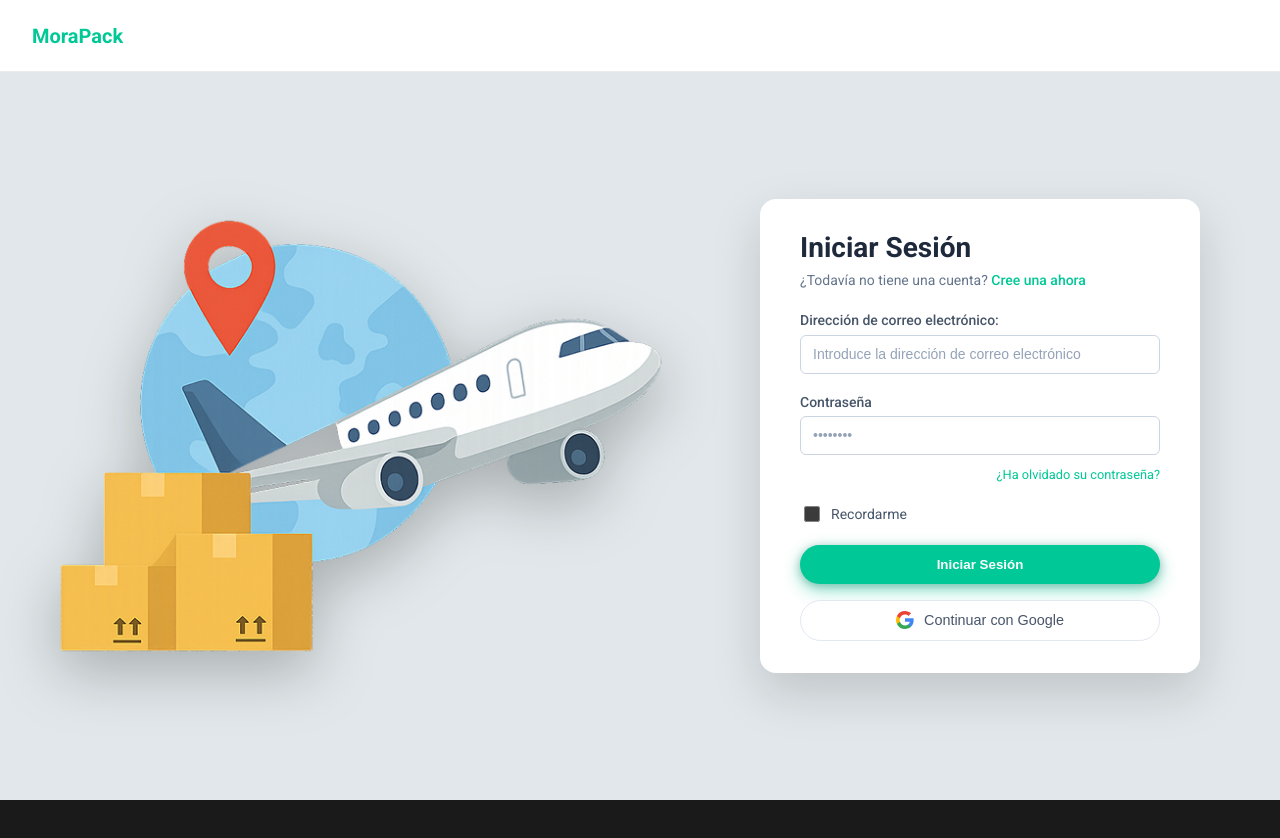
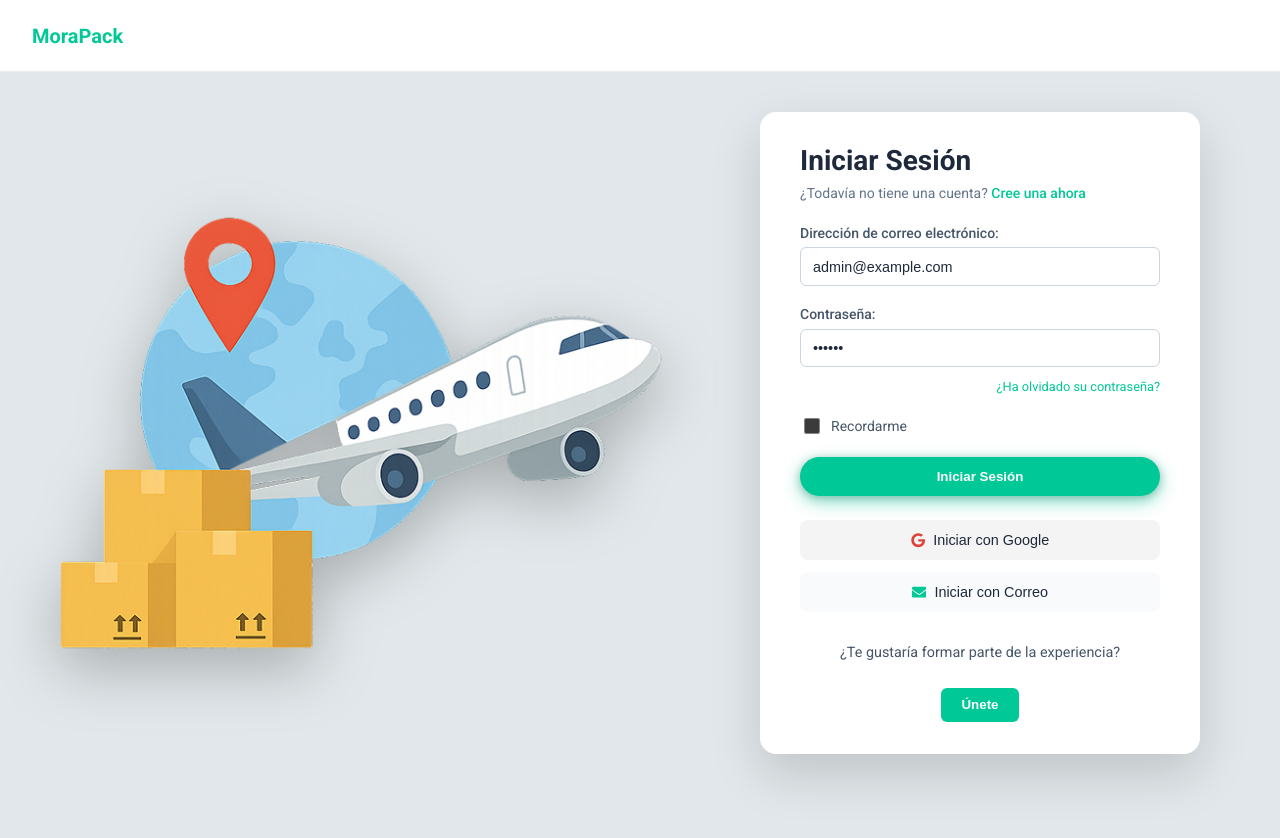
Before and after one commit to krowslyare/morapack-frontend, a React (Vite) app: page /login in a window 1280 px wide. Shown: the top 838 px of the page. Before the commit the page ends 800 px from the top, so only its background shows below. Built offline with nearby package versions, Linux system fonts and the light colour scheme.

Commit message:
login
Actualizacion y realizacion de cambios al login

```diff
--- a/src/pages/LoginPage/LoginPage.styles.ts
+++ b/src/pages/LoginPage/LoginPage.styles.ts
@@ -1,5 +1,9 @@
+// Este archivo define los estilos de la página de login usando styled-components.
+// Cada constante exportada representa un elemento HTML con estilos aplicados.
+
 import styled from 'styled-components'
 
+// Título principal del formulario
 export const Title = styled.h1`
   margin: 0 0 0.5rem 0;
   font-size: 1.75rem;
@@ -7,6 +11,7 @@ export const Title = styled.h1`
   color: #1e293b;
 `
 
+// Subtítulo con enlace para registrarse
 export const Subtitle = styled.p`
   margin: 0 0 1.5rem 0;
   font-size: 0.875rem;
@@ -23,6 +28,7 @@ export const Subtitle = styled.p`
   }
 `
 
+// Contenedor de cada campo del formulario (email, contraseña, etc.)
 export const FormField = styled.div`
   display: flex;
   flex-direction: column;
@@ -30,12 +36,14 @@ export const FormField = styled.div`
   margin-bottom: 1.25rem;
 `
 
+// Etiqueta (texto que describe un campo)
 export const Label = styled.label`
   color: #475569;
   font-size: 0.875rem;
   font-weight: 500;
 `
 
+// Enlace de ayuda ("¿Olvidaste tu contraseña?")
 export const HelpLink = styled.a`
   display: inline-block;
   margin-top: 0.35rem;
@@ -49,12 +57,71 @@ export const HelpLink = styled.a`
   }
 `
 
+// Contenedor para el checkbox "Recordarme"
 export const CheckboxWrapper = styled.div`
   margin-bottom: 1.25rem;
 `
 
+// Agrupa los botones principales (Iniciar sesión y Google)
 export const ButtonGroup = styled.div`
   display: flex;
   flex-direction: column;
   gap: 1rem;
 `
+// Contenedor para las opciones de inicio de sesión alternativo
+export const AltLoginContainer = styled.div`
+  display: flex;
+  flex-direction: column;
+  gap: 0.75rem;
+  margin: 1.5rem 0;
+`
+
+// Botón alternativo (ejemplo: Google o Correo)
+export const AltButton = styled.button<{ bg?: string; hover?: string }>`
+  display: flex;
+  align-items: center;
+  justify-content: center;
+  gap: 0.5rem;
+  background-color: ${(props) => props.bg || '#f1f5f9'};
+  color: #1e293b;
+  border: none;
+  border-radius: 8px;
+  padding: 0.75rem;
+  font-size: 0.9rem;
+  font-weight: 500;
+  cursor: pointer;
+  transition: background-color 0.2s ease, transform 0.1s ease;
+
+  &:hover {
+    background-color: ${(props) => props.hover || '#e2e8f0'};
+    transform: translateY(-1px);
+  }
+
+  &:active {
+    transform: translateY(1px);
+  }
+`
+
+// Sección inferior con mensaje motivacional y botón de registro
+export const JoinSection = styled.div`
+  margin-top: 2rem;
+  text-align: center;
+  font-size: 0.9rem;
+  color: #475569;
+`
+
+export const JoinButton = styled.button`
+  margin-top: 0.75rem;
+  background-color: #00c896;
+  color: #fff;
+  border: none;
+  border-radius: 6px;
+  padding: 0.6rem 1.25rem;
+  font-weight: 600;
+  cursor: pointer;
+  transition: background-color 0.2s ease;
+
+  &:hover {
+    background-color: #00b084;
+  }
+`
--- a/src/pages/LoginPage/LoginPage.tsx
+++ b/src/pages/LoginPage/LoginPage.tsx
@@ -1,19 +1,56 @@
+// Este componente representa la página de inicio de sesión completa.
+// Incluye placeholders dinámicos, toasts, y botones alternativos (Google / Correo).
+
+import { useState } from 'react'
 import { AuthLayout } from '../../components/layout/AuthLayout'
-import { Button, Card, Checkbox, GoogleButton, Input } from '../../components/ui'
+import { Button, Card, Checkbox, Input } from '../../components/ui'
 import { useLoginForm } from './useLoginForm'
 import * as S from './LoginPage.styles'
+
+// ✅ Toastify para notificaciones
+import { ToastContainer } from 'react-toastify'
+import 'react-toastify/dist/ReactToastify.css'
+
+// ✅ Iconos simples (si usas lucide-react o react-icons, puedes mejorar esto)
+import { FaGoogle, FaEnvelope } from 'react-icons/fa'
 
 export function LoginPage() {
   const { isLoading, handleSubmit } = useLoginForm()
 
+  const [email, setEmail] = useState('admin@example.com')
+  const [password, setPassword] = useState('123456')
+
+  const handleEmailFocus = () => {
+    if (email === 'admin@example.com') setEmail('')
+  }
+
+  const handlePasswordFocus = () => {
+    if (password === '123456') setPassword('')
+  }
+
+  // ✅ Interacción de botones alternativos (por ahora solo logean en consola)
+  const handleGoogleLogin = () => {
+    console.log('Intentando iniciar sesión con Google...')
+  }
+
+  const handleEmailLogin = () => {
+    console.log('Intentando iniciar sesión con Correo...')
+  }
+
+  const handleJoin = () => {
+    console.log('Redirigiendo al registro...')
+  }
+
   return (
     <AuthLayout illustration="/logo_login.png" illustrationAlt="Ilustración de login">
       <Card>
+        {/* Encabezado */}
         <S.Title>Iniciar Sesión</S.Title>
         <S.Subtitle>
           ¿Todavía no tiene una cuenta? <a href="#">Cree una ahora</a>
         </S.Subtitle>
 
+        {/* Formulario principal */}
         <form onSubmit={handleSubmit}>
           <S.FormField>
             <S.Label htmlFor="email">Dirección de correo electrónico:</S.Label>
@@ -21,19 +58,25 @@ export function LoginPage() {
               id="email"
               name="email"
               type="email"
-              placeholder="Introduce la dirección de correo electrónico"
+              placeholder="Introduce tu correo electrónico"
+              value={email}
+              onChange={(e) => setEmail(e.target.value)}
+              onFocus={handleEmailFocus}
               required
               disabled={isLoading}
             />
           </S.FormField>
 
           <S.FormField>
-            <S.Label htmlFor="password">Contraseña</S.Label>
+            <S.Label htmlFor="password">Contraseña:</S.Label>
             <Input
               id="password"
               name="password"
               type="password"
               placeholder="••••••••"
+              value={password}
+              onChange={(e) => setPassword(e.target.value)}
+              onFocus={handlePasswordFocus}
               required
               disabled={isLoading}
             />
@@ -50,10 +93,39 @@ export function LoginPage() {
             <Button type="submit" disabled={isLoading}>
               {isLoading ? 'Iniciando...' : 'Iniciar Sesión'}
             </Button>
-            <GoogleButton disabled={isLoading} />
           </S.ButtonGroup>
         </form>
+
+        {/* 🔹 Alternativas de inicio de sesión */}
+        <S.AltLoginContainer>
+          <S.AltButton onClick={handleGoogleLogin} bg="#f4f4f4" hover="#e5e5e5">
+            <FaGoogle color="#DB4437" /> Iniciar con Google
+          </S.AltButton>
+
+          <S.AltButton onClick={handleEmailLogin} bg="#f9fafb" hover="#e2e8f0">
+            <FaEnvelope color="#00c896" /> Iniciar con Correo
+          </S.AltButton>
+        </S.AltLoginContainer>
+
+        {/* 🔹 Mensaje motivacional con botón */}
+        <S.JoinSection>
+          <p>¿Te gustaría formar parte de la experiencia?</p>
+          <S.JoinButton onClick={handleJoin}>Únete</S.JoinButton>
+        </S.JoinSection>
       </Card>
+
+      {/* ✅ Contenedor global de toasts */}
+      <ToastContainer
+        position="top-center"
+        autoClose={2500}
+        hideProgressBar={false}
+        newestOnTop
+        closeOnClick
+        pauseOnFocusLoss
+        draggable
+        pauseOnHover
+        theme="colored"
+      />
     </AuthLayout>
   )
 }
--- a/src/pages/LoginPage/index.ts
+++ b/src/pages/LoginPage/index.ts
@@ -1 +1,3 @@
+// Este archivo actúa como un "punto de entrada" o "re-exportación"
+// Su único propósito es permitir importar LoginPage de forma más limpia:
 export { LoginPage } from './LoginPage'
--- a/src/pages/LoginPage/useLoginForm.ts
+++ b/src/pages/LoginPage/useLoginForm.ts
@@ -1,27 +1,64 @@
+// Este hook maneja la lógica del formulario de login:
+// - Controla el estado de carga (isLoading)
+// - Captura los datos del formulario al enviarlo
+// - Simula un proceso de autenticación (login)
+// - Muestra mensajes toast en lugar de alertas nativas
+
 import { type FormEvent, useState } from 'react'
+import { toast } from 'react-toastify' // ✅ Importar react-toastify
 
 export function useLoginForm() {
-  const [isLoading, setIsLoading] = useState(false)
+  const [isLoading, setIsLoading] = useState(false) // Estado del botón o proceso de login
 
   const handleSubmit = async (e: FormEvent<HTMLFormElement>) => {
-    e.preventDefault()
-    setIsLoading(true)
+    e.preventDefault() // Evita que el formulario recargue la página
+    setIsLoading(true) // Activa el estado de "cargando"
 
     try {
-      // TODO: Implement login logic here
+      // Extraer los datos del formulario
       const formData = new FormData(e.currentTarget)
-      const email = formData.get('email')
-      const password = formData.get('password')
-      const remember = formData.get('remember')
+      const email = formData.get('email') as string
+      const password = formData.get('password') as string
+      const remember = formData.get('remember') === 'on'
 
-      console.log({ email, password, remember })
+      console.log('Intento de inicio de sesión:', { email, password, remember })
 
-      // Simulate API call
-      await new Promise((resolve) => setTimeout(resolve, 1000))
+      // Validar campos vacíos
+      if (!email || !password) {
+        toast.warn('Por favor, complete todos los campos.')
+        return
+      }
+
+      // 💡 Simulación de llamada a API
+      await new Promise((resolve) => setTimeout(resolve, 1000)) // Simula retardo
+
+      // 🧩 Simulamos validación de usuario:
+      const fakeUser = {
+        email: 'admin@example.com',
+        password: '123456',
+      }
+
+      // Verificamos si las credenciales coinciden con el usuario simulado
+      const isAuthenticated =
+        email === fakeUser.email && password === fakeUser.password
+
+      if (!isAuthenticated) {
+        // ❌ Error de credenciales
+        toast.error('Usuario y/o contraseña son incorrectos')
+        return
+      }
+
+      // ✅ Inicio de sesión exitoso
+      toast.success(`Bienvenido, ${email}!`)
+
+      // Redirección simulada (opcional)
+      // window.location.href = '/dashboard'
+
     } catch (error) {
-      console.error('Login failed:', error)
+      console.error('Error durante el login:', error)
+      toast.error('Ocurrió un error inesperado al iniciar sesión.')
     } finally {
-      setIsLoading(false)
+      setIsLoading(false) // Desactiva el estado de carga
     }
   }
 
```
Also changed, not shown: package.json (+7 -5 lines), 1 other file (tests, documents, lock files or other folders).
